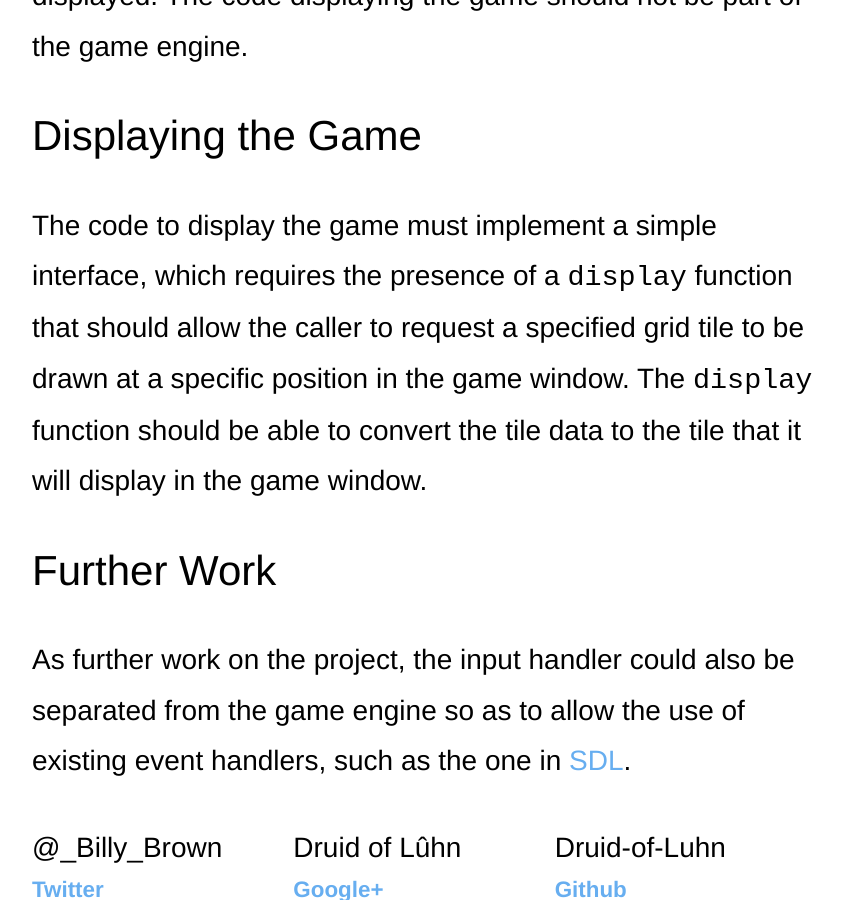
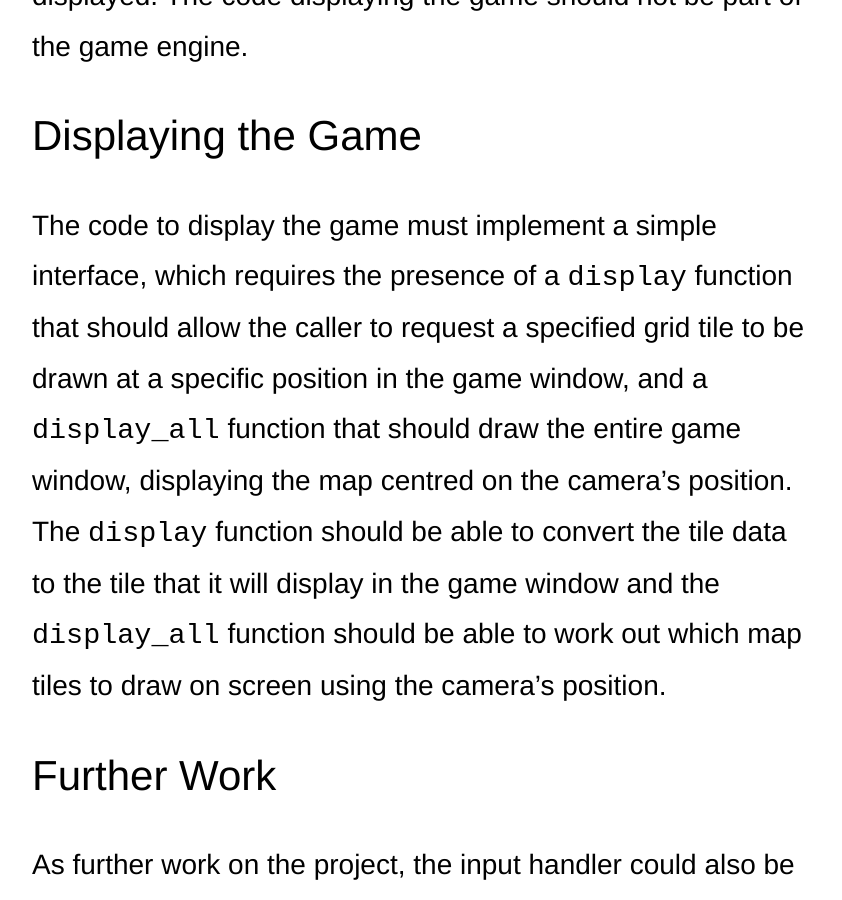
Before and after one commit to Druid-of-Luhn/druid-of-luhn.github.io, a Jekyll site: the page built from _posts/2015-06-24-Specification-Map-Explorer.md, in a window 1280 px wide and 900 px high, scrolled down 1253 px. Shown: the whole window, without its empty margins (216-1058 px from the left). Built offline with Jekyll 4.4.1, drawn with Linux system fonts in a browser that asks for light colours.

Commit message:
Updated specification.

```diff
--- a/_posts/2015-06-24-Specification-Map-Explorer.md
+++ b/_posts/2015-06-24-Specification-Map-Explorer.md
@@ -19,7 +19,7 @@ The game engine should be as simple as possible, with no complicated connections
 
 ## Displaying the Game
 
-The code to display the game must implement a simple interface, which requires the presence of a `display` function that should allow the caller to request a specified grid tile to be drawn at a specific position in the game window. The `display` function should be able to convert the tile data to the tile that it will display in the game window.
+The code to display the game must implement a simple interface, which requires the presence of a `display` function that should allow the caller to request a specified grid tile to be drawn at a specific position in the game window, and a `display_all` function that should draw the entire game window, displaying the map centred on the camera's position. The `display` function should be able to convert the tile data to the tile that it will display in the game window and the `display_all` function should be able to work out which map tiles to draw on screen using the camera's position.
 
 ## Further Work
 
```
